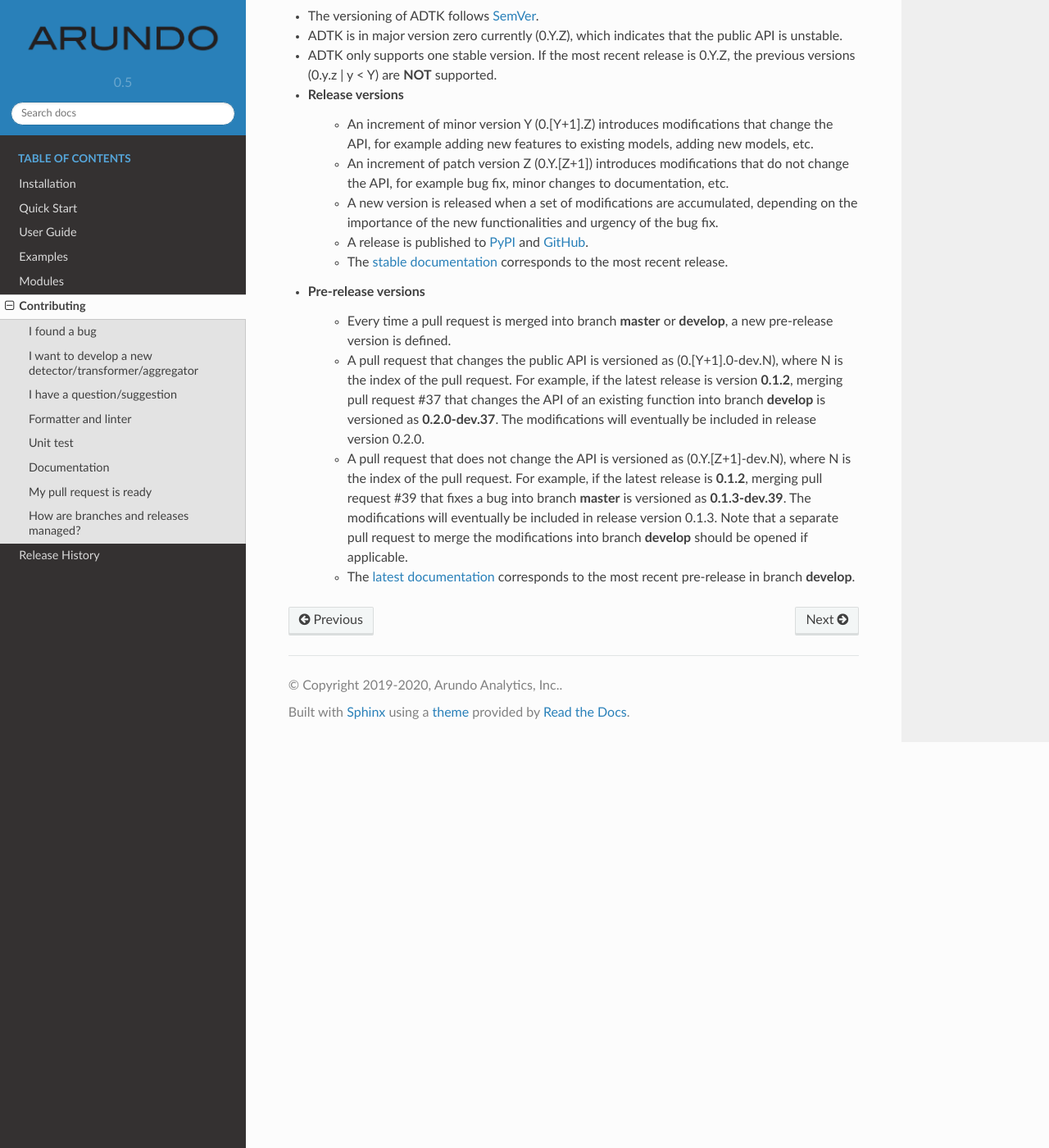
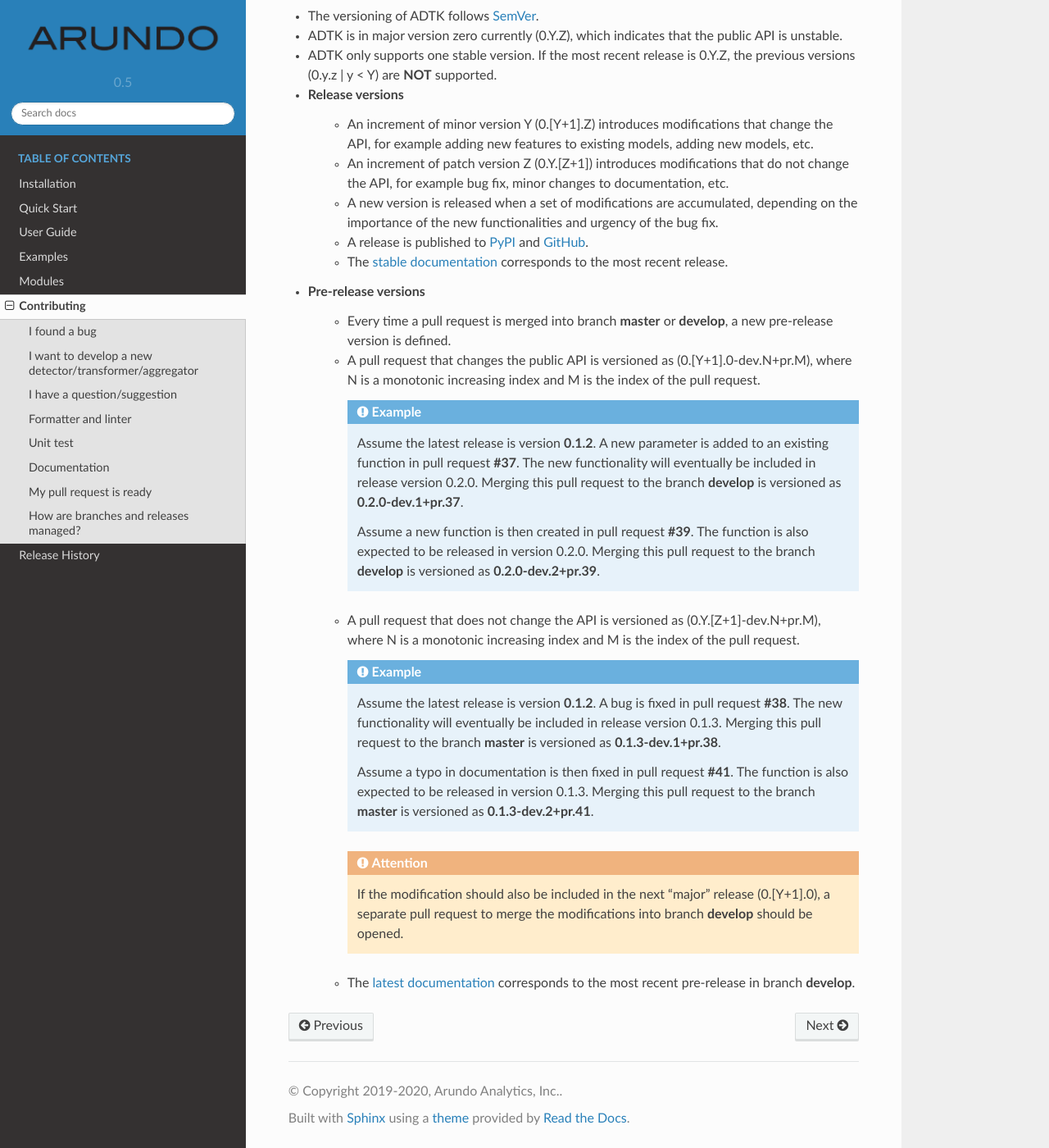
Before and after one commit to arundo/adtk, a Sphinx documentation site: the page built from docs/developer.rst, in a window 1280 px wide and 1400 px high, scrolled down 2314 px. Shown: the whole window at 82% size. Built offline with Sphinx 7.4.7 and the Read the Docs theme 2.0.0, drawn with Linux system fonts in a browser that asks for light colours; pages that are not in the unit, such as notebooks, are missing from menus.

Commit message:
corrected guildline

```diff
--- a/docs/developer.rst
+++ b/docs/developer.rst
@@ -97,6 +97,23 @@ This is a guideline of managing branches and releases of ADTK.
     - The `stable documentation <https://arundo-adtk.readthedocs-hosted.com/en/stable/>`_ corresponds to the most recent release.
 - Pre-release versions
     - Every time a pull request is merged into branch **master** or **develop**, a new pre-release version is defined.
-    - A pull request that changes the public API is versioned as (0.[Y+1].0-dev.N), where N is the index of the pull request. For example, if the latest release is version **0.1.2**, merging pull request #37 that changes the API of an existing function into branch **develop** is versioned as **0.2.0-dev.37**. The modifications will eventually be included in release version 0.2.0.
-    - A pull request that does not change the API is versioned as (0.Y.[Z+1]-dev.N), where N is the index of the pull request. For example, if the latest release is **0.1.2**, merging pull request #39 that fixes a bug into branch **master** is versioned as **0.1.3-dev.39**. The modifications will eventually be included in release version 0.1.3. Note that a separate pull request to merge the modifications into branch **develop** should be opened if applicable.
+    - A pull request that changes the public API is versioned as (0.[Y+1].0-dev.N+pr.M), where N is a monotonic increasing index and M is the index of the pull request.
+
+      .. admonition:: Example
+
+         Assume the latest release is version **0.1.2**. A new parameter is added to an existing function in pull request **#37**. The new functionality will eventually be included in release version 0.2.0. Merging this pull request to the branch **develop** is versioned as **0.2.0-dev.1+pr.37**.
+
+         Assume a new function is then created in pull request **#39**. The function is also expected to be released in version 0.2.0. Merging this pull request to the branch **develop** is versioned as **0.2.0-dev.2+pr.39**.
+
+    - A pull request that does not change the API is versioned as (0.Y.[Z+1]-dev.N+pr.M), where N is a monotonic increasing index and M is the index of the pull request.
+
+      .. admonition:: Example
+
+         Assume the latest release is version **0.1.2**. A bug is fixed in pull request **#38**. The new functionality will eventually be included in release version 0.1.3. Merging this pull request to the branch **master** is versioned as **0.1.3-dev.1+pr.38**.
+
+         Assume a typo in documentation is then fixed in pull request **#41**. The function is also expected to be released in version 0.1.3. Merging this pull request to the branch **master** is versioned as **0.1.3-dev.2+pr.41**.
+
+      .. attention::
+        If the modification should also be included in the next "major" release (0.[Y+1].0), a separate pull request to merge the modifications into branch **develop** should be opened.
+
     - The `latest documentation <https://arundo-adtk.readthedocs-hosted.com/en/latest/>`_ corresponds to the most recent pre-release in branch **develop**.
```
